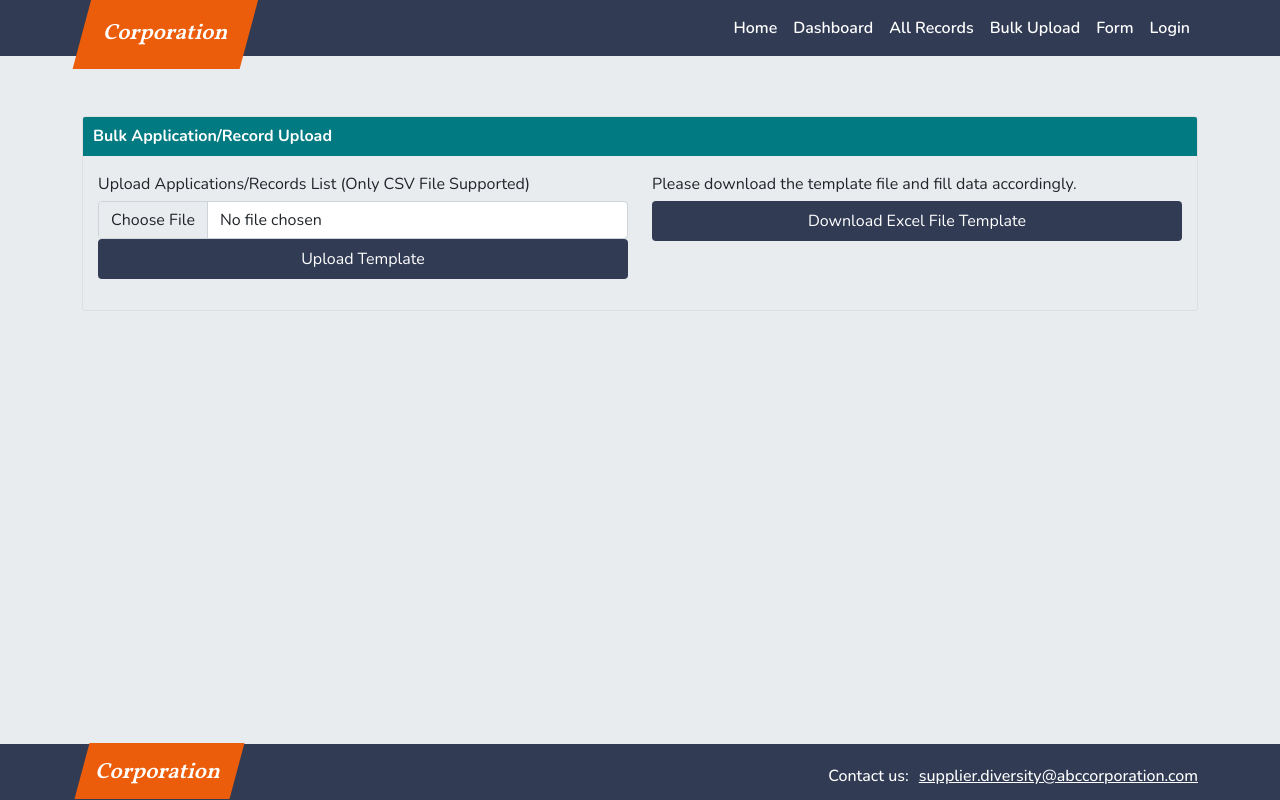
After one commit to Mfaizan2/DiverseSupplierRegistrationPortal, a Django app: page /bulkUpload in a window 1280 px wide. The commit adds this page. Run offline with Django 4.2, Linux system fonts and the light colour scheme; data that the repository does not hold is empty; some libraries are stand-ins or nearby versions.

Commit message:
Bulk Upload

```diff
--- a/dashboard/views.py
+++ b/dashboard/views.py
@@ -62,6 +62,46 @@ def mapOems(id):
     elif id == 15:
         return "VW"
 
+def mapNpm(id):
+    id = int(id)
+    if id==1:
+        return "Auxiliaries and supplies"
+    elif id == 2:
+        return "IT and Telecommunication"
+    elif id == 3:
+        return "IT and Telecommunication(cont.)"
+    elif id == 4:
+        return "Production Equipment and Engineering, Buildings and Vehicles"
+    elif id == 5:
+        return "Production Equipment and Engineering, Buildings and Vehicles (cont.)"
+    elif id == 6:
+        return "Corporate Services and Related Supplies"
+    elif id == 7:
+        return "Logistical Services"
+    elif id == 8:
+        return "Logistical Services (cont.)"
+
+def mapPm(id):
+    id = int(id)
+    if id==1:
+        return "Raw Material"
+    elif id == 2:
+        return "Casting"
+    elif id == 3:
+        return "Non Cast Metal Parts"
+    elif id == 4:
+        return "Miscelleanous"
+    elif id == 5:
+        return "Plastic Parts"
+    elif id == 6:
+        return "Rubber Parts"
+    elif id == 7:
+        return "Electronics"
+    elif id == 8:
+        return "Electronics (cont.)"
+    elif id == 9:
+        return "Electro-mech Parts"
+
 
 def diverseCertificationData(request):
 
@@ -122,19 +162,14 @@ def diverseCertificationData(request):
 
 
 
-
-
-    # ProductionCapabilities.objects.values('oems_id').order_by('oems_id')
     totalNpmValues = ProductAndService.objects.values('npm_value').annotate(count=Count('npm_value')).order_by('npm_value')
 
     totalNpmValuesArray = []
     totalNpmValuesCount = []
 
     for r in range(0,len(totalNpmValues)):
-        totalNpmValuesArray.append(totalNpmValues[r]['npm_value'])
+        totalNpmValuesArray.append(mapNpm(totalNpmValues[r]['npm_value']))
         totalNpmValuesCount.append(totalNpmValues[r]['count'])
-
-
 
 
     totalPmValues = ProductAndService.objects.values('pm_value').annotate(count=Count('pm_value')).order_by('pm_value')
@@ -143,7 +178,7 @@ def diverseCertificationData(request):
     totalPmValuesCount = []
 
     for r in range(0,len(totalPmValues)):
-        totalPmValuesArray.append(totalPmValues[r]['pm_value'])
+        totalPmValuesArray.append(mapPm(totalPmValues[r]['pm_value']))
         totalPmValuesCount.append(totalPmValues[r]['count'])
 
 
--- a/registration/urls.py
+++ b/registration/urls.py
@@ -7,5 +7,8 @@ urlpatterns = [
     path('Registration', views.Registration, name='Registration'),
     path('allRecords', views.AllRecords, name='allRecords'),
     path('detailRecord/<int:id>', views.DetailRecord, name='detailRecord'),
+    path('bulkUpload', views.BulkUpload, name='bulkUpload'),
+    path('downloadSampleExcelFile', views.DownloadSampleExcelFile, name='downloadSampleExcelFile'),
+    path('uploadExcelFile', views.UploadExcelFile, name='uploadExcelFile'),
 
 ]
--- a/registration/views.py
+++ b/registration/views.py
@@ -4,6 +4,14 @@ from django.shortcuts import render
 from registration.models import *
 from django.contrib import messages
 from django.core.paginator import Paginator
+import xlwt
+from django.http import HttpResponse
+import openpyxl
+from pyexcel_xls import get_data as xls_get
+from pyexcel_xlsx import get_data as xlsx_get
+from django.utils.datastructures import MultiValueDictKeyError
+import pandas as pd
+import csv
 
 # Create your views here.
 
@@ -403,3 +411,119 @@ def DetailRecord(request, id):
         'country': mapCountryName(country.country_name)
     }
     return render(request, 'detailRecord.html', context)
+
+def BulkUpload(request):
+    return render(request, 'bulk.html')
+
+def DownloadSampleExcelFile(request):
+    # content-type of response
+    response = HttpResponse(content_type='application/ms-excel')
+
+    #decide file name
+    response['Content-Disposition'] = 'attachment; filename="bulk_upload_template.xls"'
+
+    #creating workbook
+    wb = xlwt.Workbook(encoding='utf-8')
+
+    #adding sheet
+    ws = wb.add_sheet("sheet1")
+
+    # Sheet header, first row
+    row_num = 0
+
+    font_style = xlwt.XFStyle()
+    # headers are bold
+    font_style.font.bold = True
+
+    #column header names, you can use your own headers here
+    columns = ['Company Name', 'Website URL', 'Country', 'Address 1',
+               'Address 2', 'Neighborhood', 'City', 'State', 'Postal Code',
+               'Sales First Name', 'Sales Last Name', 'Sales Email Address',
+               'Sales Job Title', 'Sales Office Phone', 'Sales Mobile Phone',
+               'General First Name', 'General Last Name', 'General Email Address',
+               'General Job Title', 'General Office Phone', 'General Mobile Phone',
+               'Is your company certified by the National Minority Supplier Development Council (NMSDC) or one of its affiliates?',
+               'MOB council', 'Ethnicity', 'MOB Certification Description', 'MOB Expiration Date',
+               'MOB Certification Upload',
+               'Is your company certified by the Women Business Enterprise National Council Development Council (WBENC) or one of it affiliates? *',
+               'WOB council', 'WOB Certification Description', 'WOB Expiration Date', 'WOB Certification Upload',
+               'Is your company a veteran-owned business', 'VOB council', 'VOB Certification Description', 'VOB Expiration Date',
+               'VOB Certification Upload', 'Is your company certified by another organization?', 'OC council', 'OC Certification Description',
+               'OC Expiration Date', 'OC Certification Upload', 'Presentation Upload', 'Description', 'Number of Employees',
+               'Tax ID/ VAT Number', 'Total Annual Sales', 'DUNS Number', 'quality certifications', 'Please describe the "other" quality certification',
+               'If certification in process, list date expected to finalize', 'Operations outside USA', "Do you currently supply to any OEM's?", 'OEMs',
+               'Are you a current supplier to ABC Corporation or have you supplied to ABC Corporation in the past?', 'Vendor Number',
+               'Do you supply to any other Tier 1 automotive companies?', 'Do you offer Just In Time (JIT) delivery?',
+               'Do you offer Consignment or Vendor Managed Inventory (VMI) ?', 'What is the % of sales that are automotive?',
+               'List any significant awards/ recognition your company has received', 'Customer Name 1', '% of Sales 1', 'Automotive - Yes or No 1',
+               'Customer Name 2', '% of Sales 2', 'Automotive - Yes or No 2', 'Customer Name 3', '% of Sales 3', 'Automotive - Yes or No 3',
+               'Please select all ABC Corporation NA locations you can effectively service *', 'For suppliers providing production parts, please list ALL manufacturing locations',
+               'What event did you meet ABC Corporation?', 'Non Production Material e.g (category>subcategory1>subcategory2,category>subcategory1>subcategory2)',
+               'Production Material e.g (category>subcategory1>subcategory2,category>subcategory1>subcategory2)',
+               'Additional Products and Services: List any additional products and services that you can provide but could not find listed above, Separate each item with a comma (,)',
+
+               ]
+
+
+    #write column headers in sheet
+    for col_num in range(len(columns)):
+        ws.write(row_num, col_num, columns[col_num], font_style)
+
+    # Sheet body, remaining rows
+    font_style = xlwt.XFStyle()
+
+    #get your data, from database or from a text file...
+    # data = get_data() #dummy method to fetch data.
+    # for my_row in data:
+    #     row_num = row_num + 1
+    #     ws.write(row_num, 0, my_row.name, font_style)
+    #     ws.write(row_num, 1, my_row.start_date_time, font_style)
+    #     ws.write(row_num, 2, my_row.end_date_time, font_style)
+    #     ws.write(row_num, 3, my_row.notes, font_style)
+
+    wb.save(response)
+    return response
+
+
+
+def UploadExcelFile(request):
+    # excel_file = request.FILES["excel_file"]
+    #
+    # print("excel_file", excel_file)
+    #
+    # # you may put validations here to check extension or file size
+    #
+    # wb = openpyxl.load_workbook(excel_file)
+    #
+    # # getting a particular sheet by name out of many sheets
+    # worksheet = wb["Sheet1"]
+    # print(worksheet)
+    #
+    # excel_data = list()
+    # # iterating over the rows and
+    # # getting value from each cell in row
+    # for row in worksheet.iter_rows():
+    #     row_data = list()
+    #     for cell in row:
+    #         row_data.append(str(cell.value))
+    #     excel_data.append(row_data)
+
+    excel_file = request.FILES['excel_file']
+    print("excel_file", excel_file)
+    data = ""
+    # except MultiValueDictKeyError:
+    # return redirect(<your_upload_file_failed_url>)
+    if (str(excel_file).split('.')[-1] == "csv"):
+        data= pd.read_csv(excel_file)
+
+    comany_name = data['Company Name']
+    website_url = data['Website URL']
+
+
+
+    print(comany_name)
+    print(website_url)
+
+
+
+    return render(request , 'bulk.html')
--- a/templates/base.html
+++ b/templates/base.html
@@ -45,7 +45,7 @@
 							<a class="nav-link" href="{% url 'allRecords' %}">All Records</a>
 						</li>
 						<li class="nav-item">
-							<a class="nav-link" href="bulk.html">Bulk Upload</a>
+							<a class="nav-link" href="{% url 'bulkUpload' %}">Bulk Upload</a>
 						</li>
 						<li class="nav-item">
 							<a class="nav-link" href="{% url 'Registration' %}">Form</a>
--- /dev/null
+++ b/templates/bulk.html
@@ -0,0 +1,41 @@
+
+
+
+{% extends 'base.html' %}
+
+{% load  static%}
+
+{% block content %}
+
+<section class="bulkUpload">
+	<div class="container">
+		<div class="bulkUploadContent">
+				<div class="same-inner-accord bulk-upload-form">
+					<h3>Bulk Application/Record Upload</h3>
+					<div class="row">
+						<div class="col-md-6">
+							<form action="{% url 'uploadExcelFile' %}" method="post" enctype="multipart/form-data">
+								{% csrf_token %}
+								<div class="mb-3 mt-3">
+									<label for="formFile" class="form-label">Upload Applications/Records List (Only CSV File Supported)</label>
+									<input class="form-control" name="excel_file" required type="file" id="formFile">
+									<button type="submit" class="bg-grey white">Upload Template</button>
+								</div>
+							</form>
+						</div>
+						<div class="col-md-6">
+							<form action="{% url 'downloadSampleExcelFile' %}">
+								{% csrf_token %}
+								<div class="mb-3 mt-3">
+									<label class="form-label">Please download the template file and fill data accordingly.</label>
+									<button type="submit" class="bg-grey white">Download Excel File Template</button>
+								</div>
+							</form>
+						</div>
+					</div>
+				</div>
+		</div>
+	</div>
+</section>
+
+{% endblock %}
```
Also changed, not shown: requirements.txt (+8 -1 lines).
